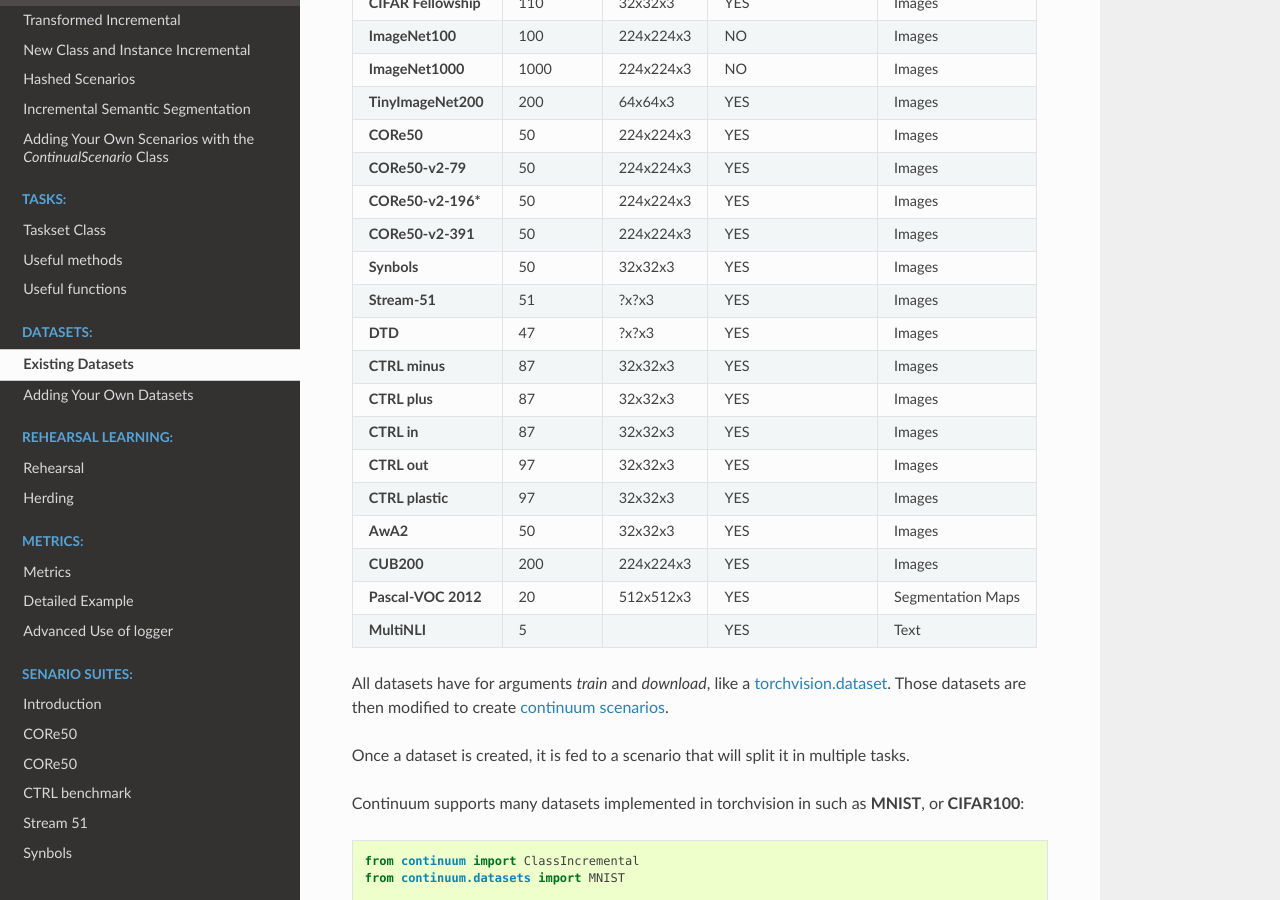
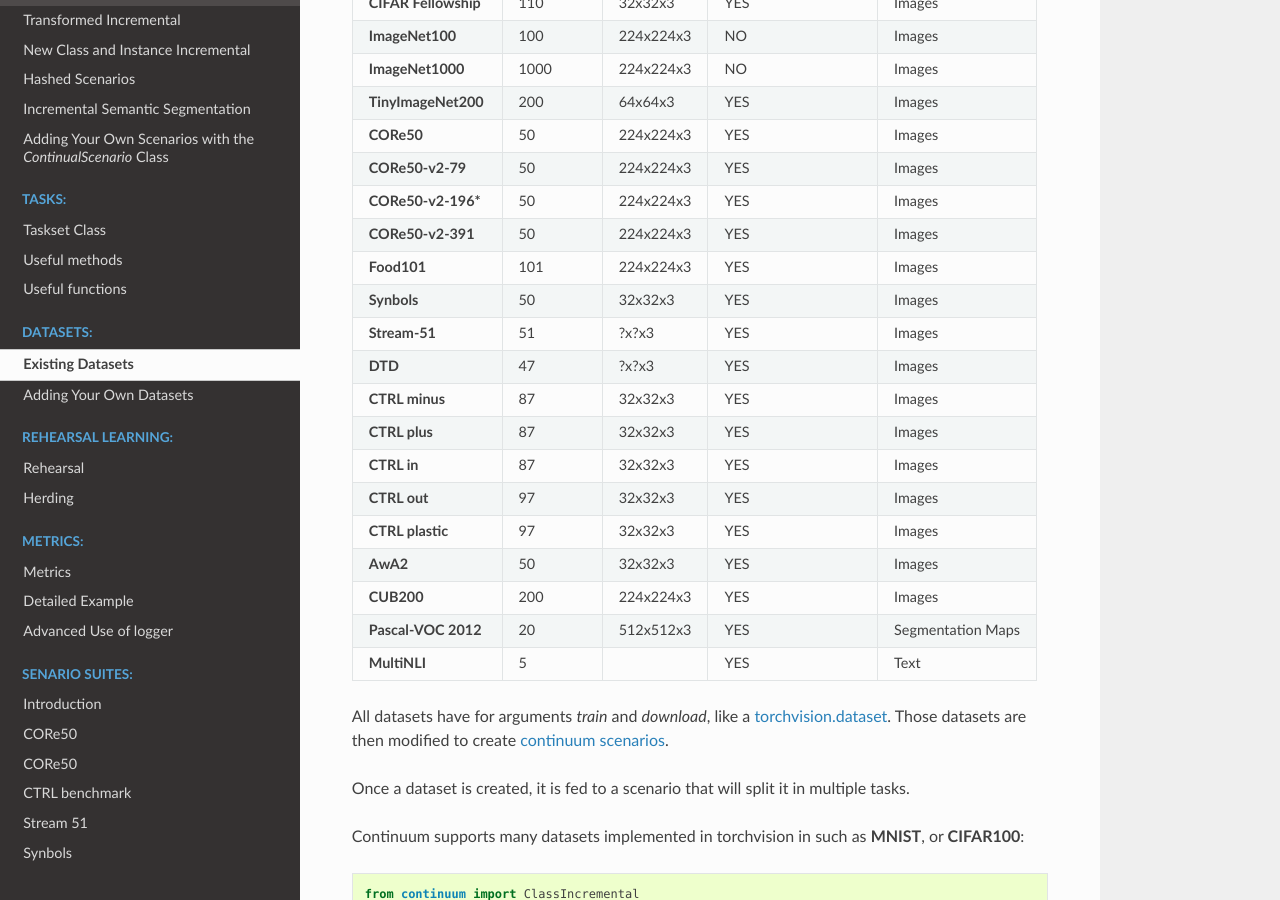
Before and after one commit to Continvvm/continuum, a Sphinx documentation site: the page built from docs/_tutorials/datasets/dataset.rst, in a window 1280 px wide and 900 px high, scrolled down 503 px. Built offline with Sphinx 7.4.7 and the Read the Docs theme 2.0.0, drawn with Linux system fonts in a browser that asks for light colours.

Commit message:
Add Food101 datasets in webdoc.

```diff
--- a/docs/_tutorials/datasets/dataset.rst
+++ b/docs/_tutorials/datasets/dataset.rst
@@ -37,6 +37,8 @@
 | **CORe50-v2-196***   | 50         | 224x224x3  | YES                | Images            |
 +----------------------+------------+------------+--------------------+-------------------+
 | **CORe50-v2-391**    | 50         | 224x224x3  | YES                | Images            |
++----------------------+------------+------------+--------------------+-------------------+
+| **Food101**          | 101        | 224x224x3  | YES                | Images            |
 +----------------------+------------+------------+--------------------+-------------------+
 | **Synbols**          | 50         | 32x32x3    | YES                | Images            |
 +----------------------+------------+------------+--------------------+-------------------+
```
